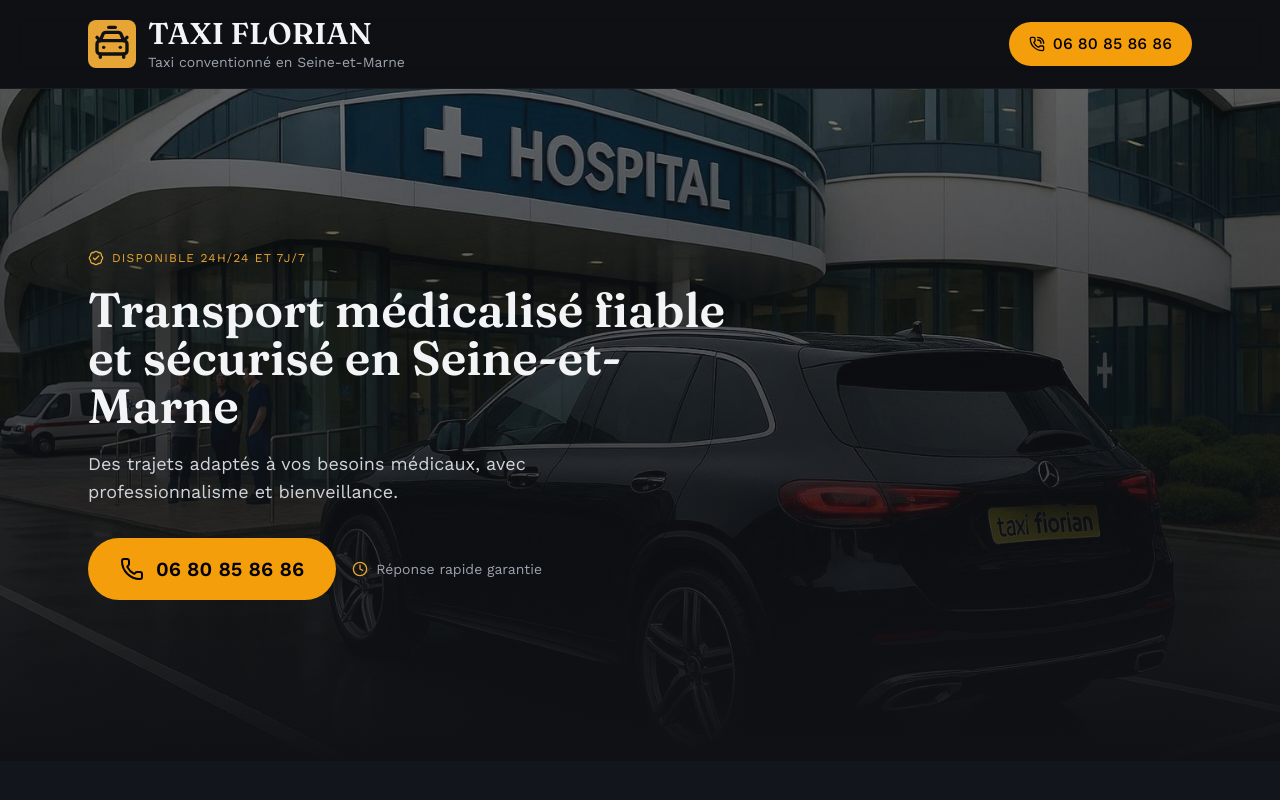
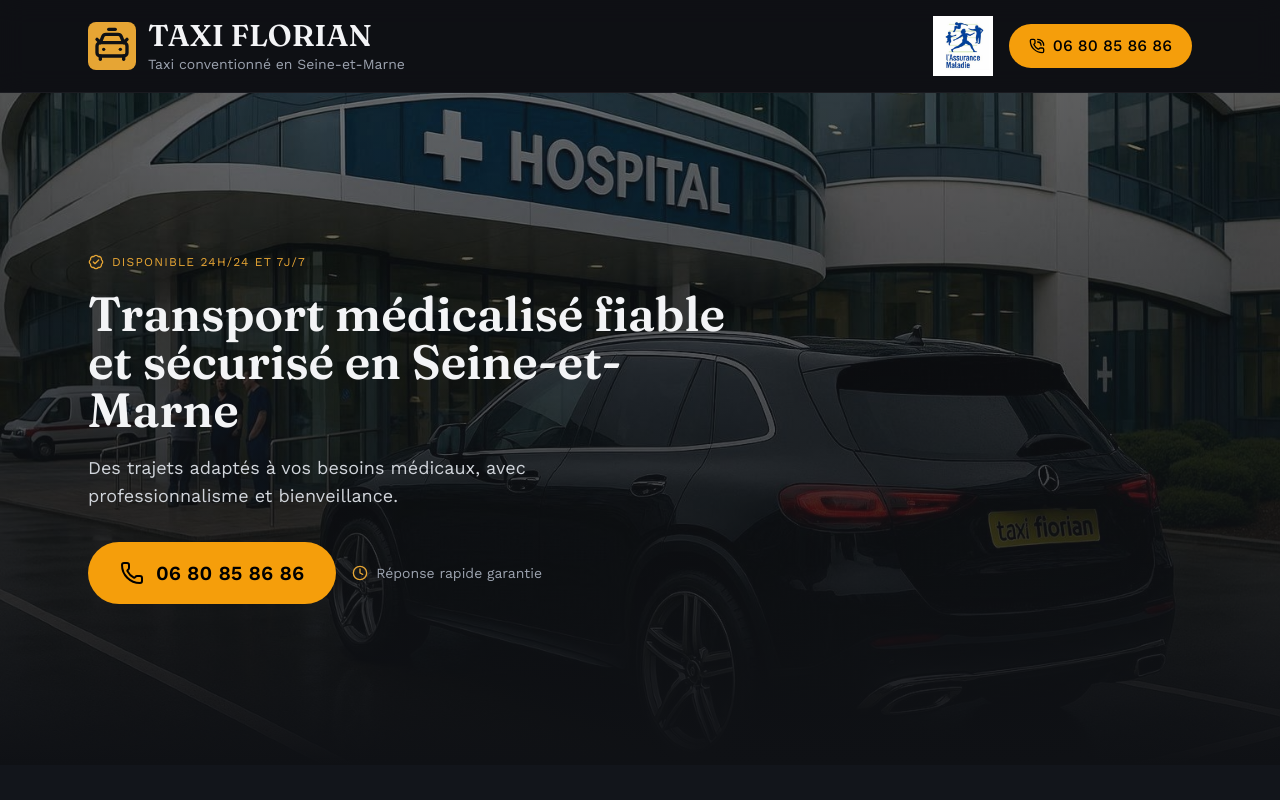
Before and after one commit to HacKyNox/TAXI-FLORIAN_Website, a plain HTML site: page index.html in a window 1280 px wide. Shown: the top 800 px of the page. Drawn offline with nearby package versions, Linux system fonts and the light colour scheme.

Commit message:
logo CPAM dans header

```diff
--- a/index.html
+++ b/index.html
@@ -43,6 +43,7 @@
   <!-- Header -->
 <header class="w-full sticky top-0 z-40 backdrop-blur-md border-b border-white/5" style="background:rgba(15,17,21,0.82);">
   <div class="max-w-6xl mx-auto px-6 py-4 flex items-center justify-between gap-4">
+    <!-- Logo TAXI FLORIAN + Nom -->
     <div class="flex items-center gap-3">
       <span class="flex items-center justify-center w-12 h-12 rounded-lg" style="background:#e6a534;">
         <i data-lucide="car-taxi-front" style="width:40px;height:40px;color:#0f1115;"></i>
@@ -52,10 +53,26 @@
         <p class="text-sm text-gray-400">Taxi conventionné en Seine-et-Marne</p>
       </div>
     </div>
-    <a href="tel:+33680858686" class="hidden sm:inline-flex items-center gap-2 px-5 py-2.5 rounded-full font-medium bg-amber-500 text-black hover:bg-amber-400 transition-colors">
+
+    <!-- Conteneur pour le logo CPAM + bouton téléphone -->
+    <div class="flex items-center gap-4">
+      <!-- Logo CPAM (toujours visible) -->
+      <img
+        loading="lazy"
+        src="images/logo-cpam.jpg"
+        alt="Conventionné CPAM"
+        class="h-20 w-auto object-contain"
+        style="max-height: 60px;"
+      >
+      <!-- Bouton téléphone (caché sur mobile) -->
+      <a
+        href="tel:+33680858686"
+        class="hidden sm:inline-flex items-center gap-2 px-5 py-2.5 rounded-full font-medium bg-amber-500 text-black hover:bg-amber-400 transition-colors"
+      >
         <i data-lucide="phone-call" style="width:16px;height:16px;"></i>
         <span>06 80 85 86 86</span>
       </a>
+    </div>
   </div>
 </header>
 
```
Lines whose indentation alone changed are shown as unchanged.
